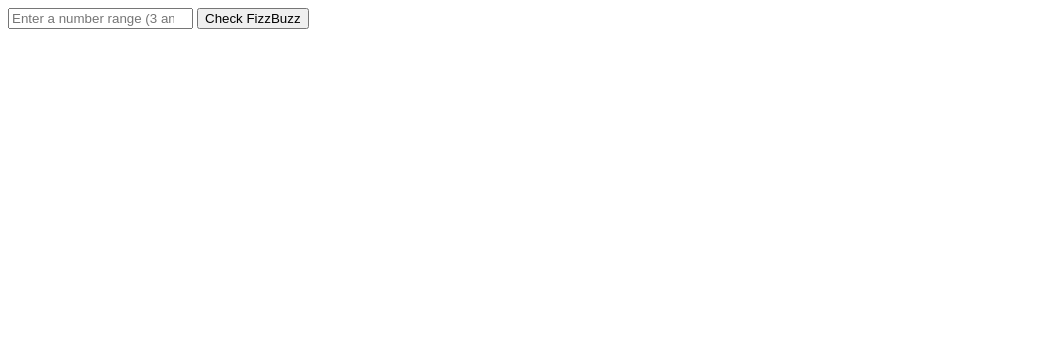
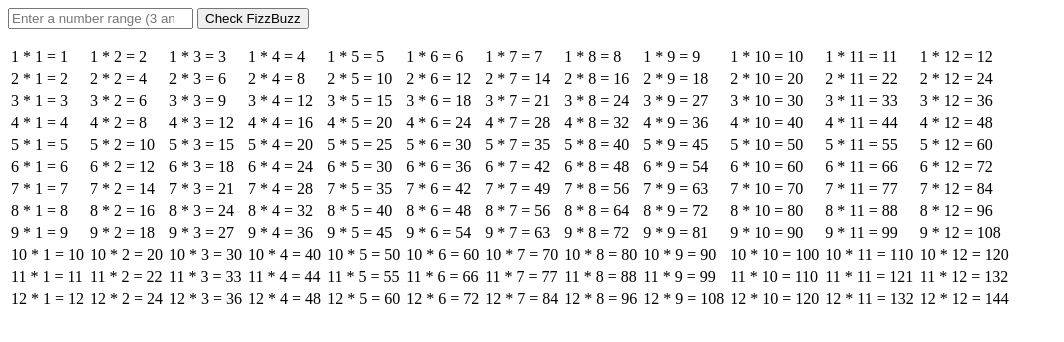
Before and after one commit to HaBeebCyber/Imlearningjs, a plain HTML site: page dex.html in a window 1280 px wide. Shown: the whole page, without its empty margins (0-1064 px from the left). Drawn offline with Linux system fonts and the light colour scheme.

Commit message:
some adjustments #DreamWithADeadline

```diff
--- a/dex.html
+++ b/dex.html
@@ -13,6 +13,12 @@
         <p id="showResult"></p>
         <span></span>
     </div>
+    <div id="multiplicationTablesContainer"></div>
+
+
+
+
+
     <script>
     //   for (let i = 100; i >= 0; i--) {
     //     console.log(i + " Hello world");
@@ -56,6 +62,17 @@
         //         console.log(i + " Odd");
         //     }
         // }
+        for (let i = 1; i <= 12; i++) {
+    let table = "<table>";
+    for (let j = 1; j <= 12; j++) {
+        table += "<tr><td>" + j + " * " + i + " = " + (j * i) + "</td></tr>";
+    }
+    table += "</table>";
+    let container = document.createElement("div");
+    container.style.display = "inline-block"; // Set display property
+    container.innerHTML = table;
+    document.getElementById("multiplicationTablesContainer").appendChild(container);
+}
     </script>
   </body>
 </html>
```
Also changed, not shown: index.html (+2 -0 lines), script.js (+15 -3 lines).
